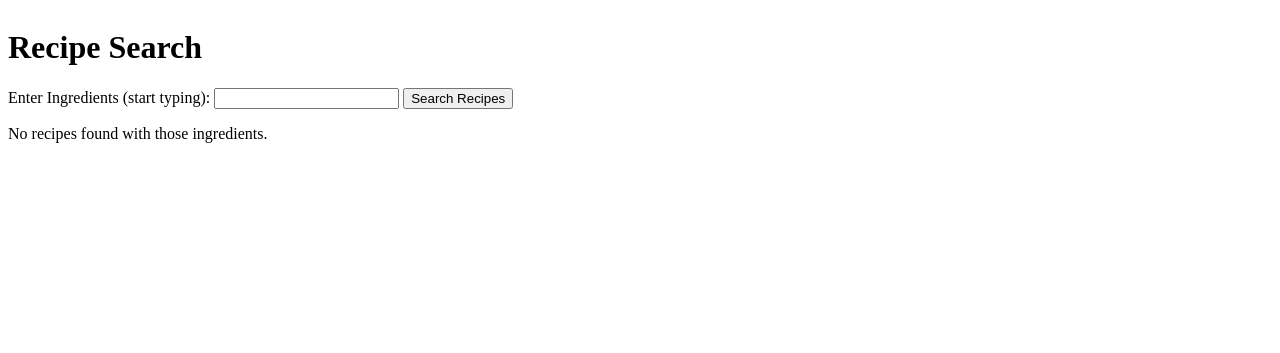
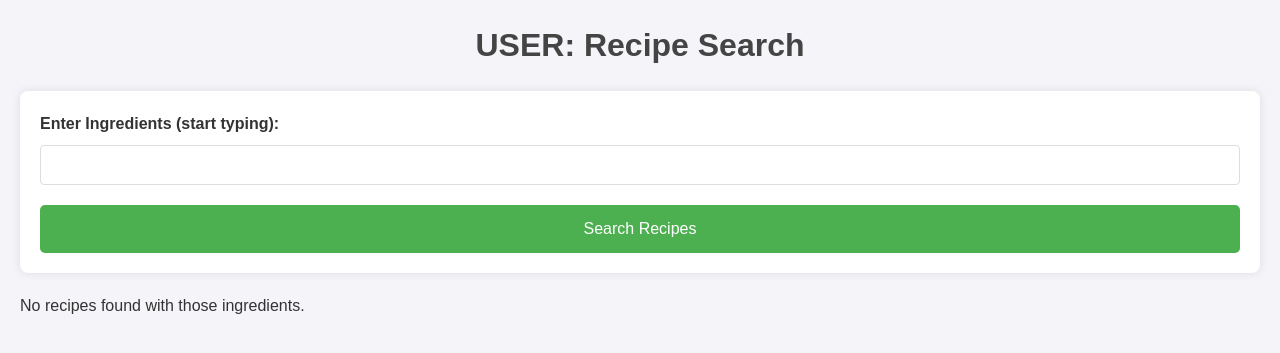
Before and after one commit to steph-and-e/lazyspoon, a PHP site: page /php/search.php in a window 1280 px wide. Shown: the top 353 px of the page. Run offline with PHP 8.4, Linux system fonts and the light colour scheme.

Commit message:
added styling for scraper.php and search.php

```diff
--- /dev/null
+++ b/css/style2.css
@@ -0,0 +1,113 @@
+/* General Styling */
+* {
+    margin: 0;
+    padding: 0;
+    box-sizing: border-box;
+}
+
+body {
+    font-family: Arial, sans-serif;
+    background-color: #f4f4f9;
+    color: #333;
+    padding: 20px;
+    line-height: 1.6;
+}
+
+h1 {
+    text-align: center;
+    color: #444;
+    margin-bottom: 20px;
+}
+
+/* Form Styling */
+form {
+    background-color: #fff;
+    padding: 20px;
+    border-radius: 8px;
+    box-shadow: 0 0 10px rgba(0, 0, 0, 0.1);
+    margin-bottom: 20px;
+}
+
+form label {
+    display: block;
+    margin-bottom: 8px;
+    font-weight: bold;
+}
+
+form input[type="text"] {
+    width: 100%;
+    padding: 10px;
+    margin-bottom: 10px;
+    border: 1px solid #ddd;
+    border-radius: 4px;
+    font-size: 16px;
+}
+
+/* Recipe Data Display */
+
+h2 {
+    margin-top: 20px;
+    color: #333;
+}
+
+ul, ol {
+    margin-left: 20px;
+    margin-top: 10px;
+}
+
+ul li, ol li {
+    margin-bottom: 8px;
+}
+
+ul li {
+    list-style-type: square;
+}
+
+/* Image Styling */
+img {
+    margin-top: 10px;
+    border-radius: 8px;
+}
+
+/* Submit Buttons */
+button[type="submit"] {
+    width: 100%;
+    background-color: #4CAF50;
+    color: white;
+    padding: 15px;
+    font-size: 16px;
+    cursor: pointer;
+    border-radius: 5px;
+    margin-top: 10px;
+    border: none;
+}
+
+button[type="submit"]:hover {
+    background-color: #45a049;
+}
+
+button[type="submit"]:active {
+    background-color: #3e8e41;
+}
+
+/* Autocomplete suggestions list */
+
+#suggestions-list {
+    list-style-type: none;
+
+    background-color: white;
+    border: 1px solid #ccc;
+    position: absolute;
+    max-height: 150px;
+    overflow-y: auto;
+    width: 100%;
+  }
+
+  #suggestions-list li {
+    padding: 8px;
+    cursor: pointer;
+  }
+
+  #suggestions-list li:hover {
+    background-color: #f0f0f0;
+  }
--- a/php/scraper.php
+++ b/php/scraper.php
@@ -209,10 +209,10 @@ if ($_SERVER["REQUEST_METHOD"] == "POST" && isset($_POST['cancelScraping'])) {
     <meta charset="UTF-8">
     <meta name="viewport" content="width=device-width, initial-scale=1.0">
     <title>Recipe Scraper</title>
-    <link rel="stylesheet" href="../css/styles.css">
+    <link rel="stylesheet" href="../css/style2.css">
 </head>
 <body>
-    <h1>Recipe Scraper</h1>
+    <h1>ADMIN: Recipe Scraper</h1>
 
     <!-- Recipe Input Form -->
     <form method="post">
--- a/php/search.php
+++ b/php/search.php
@@ -29,10 +29,10 @@ if ($_SERVER["REQUEST_METHOD"] == "GET" && !empty($_GET['ingredients'])) {
     <meta charset="UTF-8">
     <meta name="viewport" content="width=device-width, initial-scale=1.0">
     <title>Recipe Search</title>
-    <link rel="stylesheet" href="../css/style.css">
+    <link rel="stylesheet" href="../css/style2.css">
 </head>
 <body>
-    <h1>Recipe Search</h1>
+    <h1>USER: Recipe Search</h1>
     <form method="get" action="search.php">
         <label for="ingredients">Enter Ingredients (start typing):</label>
         <input type="text" id="ingredients" name="ingredients" autocomplete="off" required>
```
Also changed, not shown: php/recipe.php (deleted).
